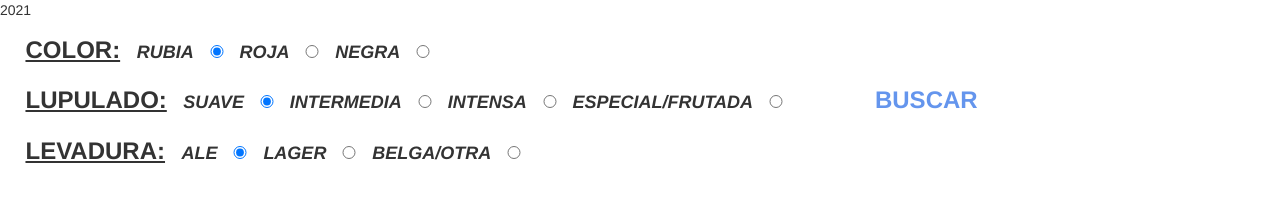
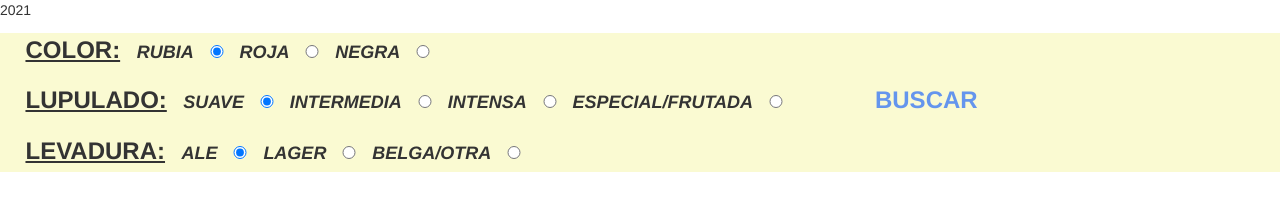
Before and after one commit to fischer222/fischer222.github.io, a plain HTML site: page index.html in a window 1280 px wide. Drawn offline with nearby package versions, Linux system fonts and the light colour scheme.

Commit message:
Add files via upload

```diff
--- a/index.html
+++ b/index.html
@@ -12,7 +12,7 @@
 
 <p>2021</p>
 
-
+<div class="encabezado">
 <div class="filtro"> <span class="spanfiltro">COLOR:</span>
     <label for="rubia">RUBIA</label> <input type="radio" id="idrubia" name="color" value=".rubia" class="opfiltro" checked>
     <label for="roja">ROJA</label> <input type="radio" id="idroja" name="color" value=".roja" class="opfiltro">
@@ -32,7 +32,7 @@
     <label for="lager">LAGER</label> <input type="radio" id="idlager" name="levadura" value=".lager" class="opfiltro">
     <label for="otras">BELGA/OTRA</label> <input type="radio" id="idotra" name="levadura" value=".otra" class="opfiltro">
     </div>
-
+</div>
 
 
 
```
